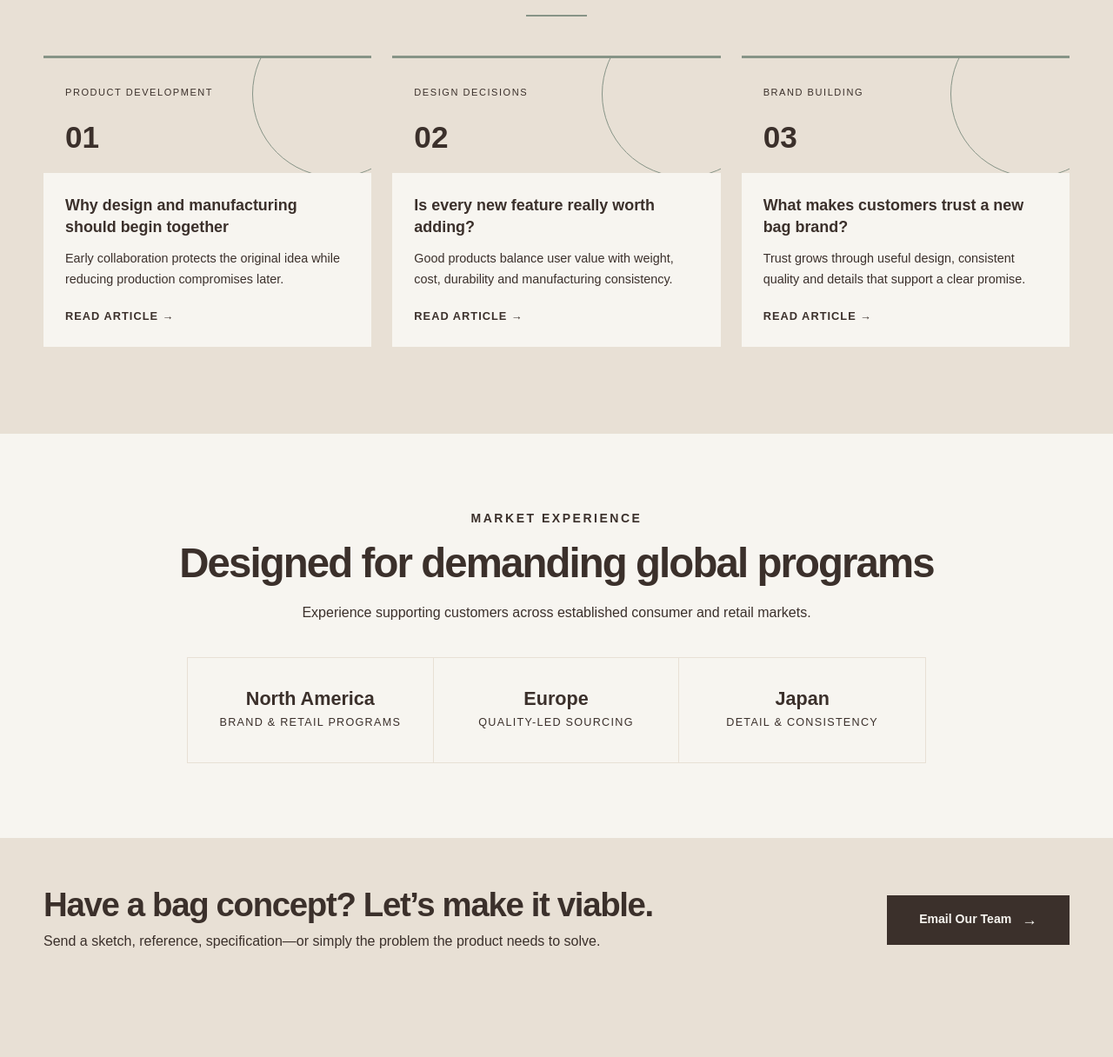
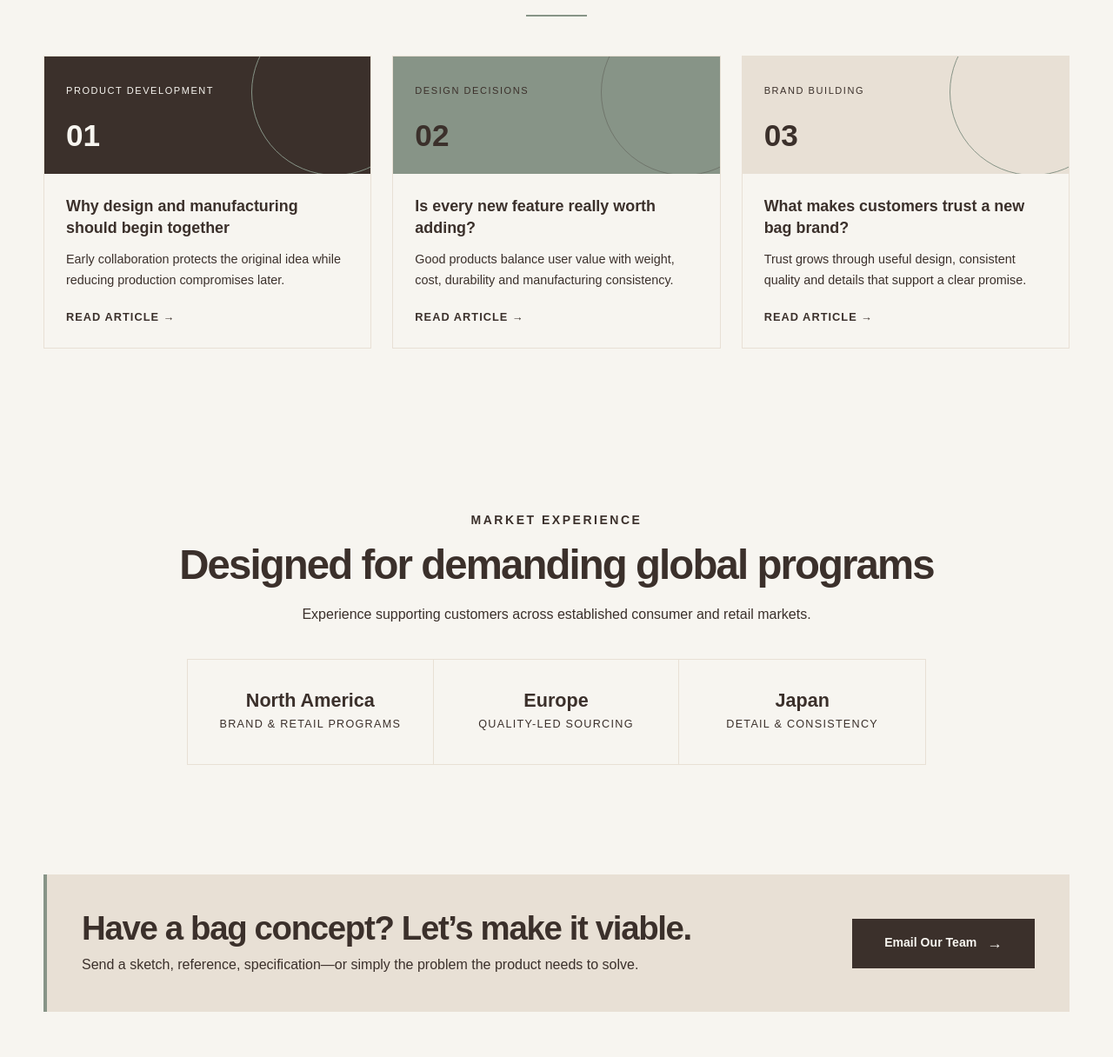
Before and after one commit to jameshe3680/manfanbag-website, a website: page index.html in a window 1280 px wide. Shown: the part 3922-5138 px from the top of the page at 87% size. Drawn offline with Linux system fonts and the light colour scheme; no server answers.

Commit message:
Restore distinct insight color blocks and frame the inquiry callout

```diff
--- a/theme.css
+++ b/theme.css
@@ -58,11 +58,31 @@ input, select, textarea { background-color: var(--warm-white); color: var(--coff
 .about-badge { background: var(--oat); color: var(--coffee); }
 .service:hover { background: var(--oat); color: var(--coffee); }
 .service:hover h3, .service:hover p { color: var(--coffee); opacity: 1; }
-.insight-top, .insight:nth-child(2) .insight-top, .insight:nth-child(3) .insight-top {
-  background: var(--oat); border-top: 3px solid var(--sage);
+/* Distinct editorial cards within the four-color brand palette. */
+.insights { background: var(--warm-white); }
+.insight { border: 1px solid var(--oat); }
+.insight-top { background: var(--coffee); border-top: 0; }
+.insight-top span, .insight-top b { color: var(--warm-white); }
+.insight-top:after { border-color: var(--sage); }
+.insight:nth-child(2) .insight-top { background: var(--sage); }
+.insight:nth-child(3) .insight-top { background: var(--oat); }
+.insight:nth-child(2) .insight-top span,
+.insight:nth-child(2) .insight-top b,
+.insight:nth-child(3) .insight-top span,
+.insight:nth-child(3) .insight-top b { color: var(--coffee); }
+.insight:nth-child(2) .insight-top:after { border-color: rgba(59,48,43,.3); }
+/* A framed inquiry panel remains separate from the oat-colored footer. */
+.contact-band { background: var(--warm-white); padding: 40px 0 64px; }
+.contact-band .container {
+  background: var(--oat); border-left: 4px solid var(--sage);
+  padding: 40px; gap: 32px;
 }
-.insight-top span, .insight-top b { color: var(--coffee); }
-.insight-top:after { border-color: var(--sage); }
+.contact-band .container > div { min-width: 0; }
+.contact-band .btn { flex-shrink: 0; }
+@media(max-width:680px) {
+  .contact-band { padding: 24px 0 40px; }
+  .contact-band .container { padding: 28px 22px; }
+}
 footer { background: var(--oat); color: var(--coffee); }
 .footer-brand, .footer-col h3, .footer-social a { color: var(--coffee); }
 .footer-social a, .copyright { border-color: var(--sage); }
```
